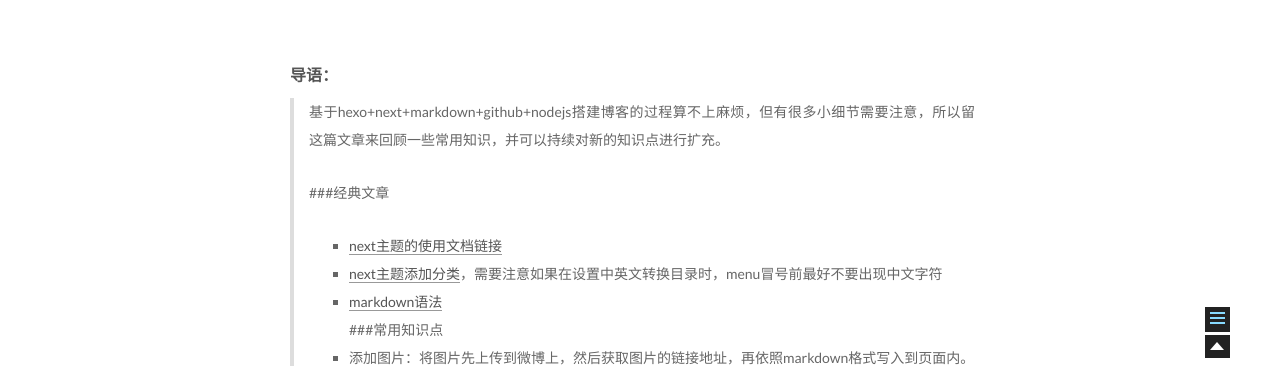
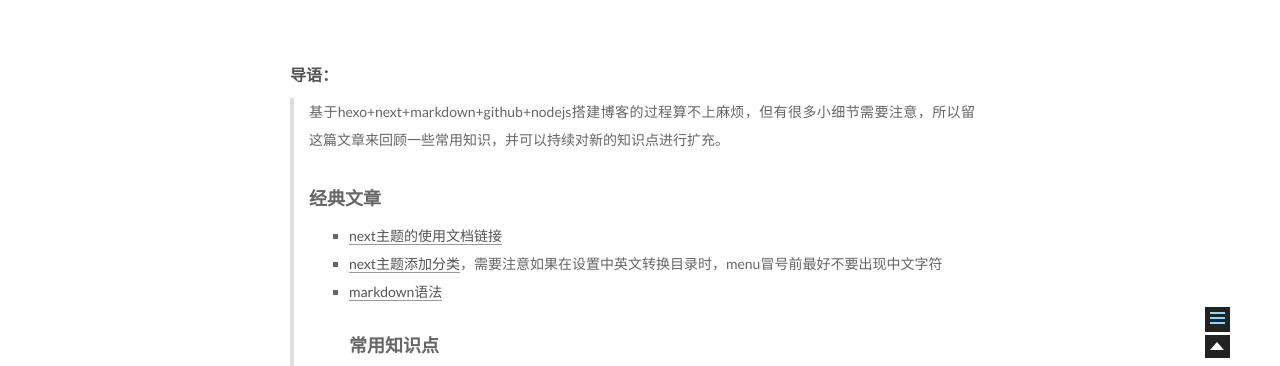
Before and after one commit to jian1621/jian1621.github.io, a plain HTML site: page 2015/12/20/index/index.html in a window 1280 px wide. Shown: the part 423-789 px from the top of the page. Drawn offline with Linux system fonts and the light colour scheme.

Commit message:
Site updated: 2015-12-23 21:10:16

```diff
--- a/2015/12/20/index/index.html
+++ b/2015/12/20/index/index.html
@@ -59,7 +59,7 @@
 <meta property="og:site_name" content="L">
 <meta property="og:description" content="导语：
 基于hexo+next+markdown+github+nodejs搭建博客的过程算不上麻烦，但有很多小细节需要注意，所以留这篇文章来回顾一些常用知识，并可以持续对新的知识点进行扩充。">
-<meta property="og:updated_time" content="2015-12-23T13:06:36.146Z">
+<meta property="og:updated_time" content="2015-12-23T13:09:27.467Z">
 <meta name="twitter:card" content="summary">
 <meta name="twitter:title" content="写博客的一些基础技术文档">
 <meta name="twitter:description" content="导语：
@@ -274,12 +274,12 @@
 
 
         <span itemprop="articleBody"><h4 id="u5BFC_u8BED_uFF1A"><a href="#u5BFC_u8BED_uFF1A" class="headerlink" title="导语："></a>导语：</h4><blockquote>
-<p>基于hexo+next+markdown+github+nodejs搭建博客的过程算不上麻烦，但有很多小细节需要注意，所以留这篇文章来回顾一些常用知识，并可以持续对新的知识点进行扩充。<br><a id="more"></a></p>
-<p>###经典文章</p>
-<ul>
+<p>基于hexo+next+markdown+github+nodejs搭建博客的过程算不上麻烦，但有很多小细节需要注意，所以留这篇文章来回顾一些常用知识，并可以持续对新的知识点进行扩充。</p>
+<a id="more"></a>
+<h3 id="u7ECF_u5178_u6587_u7AE0"><a href="#u7ECF_u5178_u6587_u7AE0" class="headerlink" title="经典文章"></a>经典文章</h3><ul>
 <li><a href="http://theme-next.iissnan.com/" target="_blank" rel="external">next主题的使用文档链接</a></li>
 <li><a href="http://www.zhihu.com/question/33324071/answer/58775540?group_id=654307162210365440#comment-106092511" target="_blank" rel="external">next主题添加分类</a>，需要注意如果在设置中英文转换目录时，menu冒号前最好不要出现中文字符</li>
-<li><a href="http://sspai.com/25137" target="_blank" rel="external">markdown语法</a><br>###常用知识点</li>
+<li><a href="http://sspai.com/25137" target="_blank" rel="external">markdown语法</a><h3 id="u5E38_u7528_u77E5_u8BC6_u70B9"><a href="#u5E38_u7528_u77E5_u8BC6_u70B9" class="headerlink" title="常用知识点"></a>常用知识点</h3></li>
 <li>添加图片：将图片先上传到微博上，然后获取图片的链接地址，再依照markdown格式写入到页面内。</li>
 <li>文章摘要“使用<!--more-->”来进行在首页只显示摘要。</li>
 </ul>
@@ -415,7 +415,7 @@
 
 
 
-              <div class="post-toc-content"><ol class="nav"><li class="nav-item nav-level-4"><a class="nav-link" href="#u5BFC_u8BED_uFF1A"><span class="nav-number">1.</span> <span class="nav-text">导语：</span></a></li></ol></div>
+              <div class="post-toc-content"><ol class="nav"><li class="nav-item nav-level-4"><a class="nav-link" href="#u5BFC_u8BED_uFF1A"><span class="nav-number">1.</span> <span class="nav-text">导语：</span></a></li></ol></li><li class="nav-item nav-level-3"><a class="nav-link" href="#u7ECF_u5178_u6587_u7AE0"><span class="nav-number"></span> <span class="nav-text">经典文章</span></a></li><li class="nav-item nav-level-3"><a class="nav-link" href="#u5E38_u7528_u77E5_u8BC6_u70B9"><span class="nav-number"></span> <span class="nav-text">常用知识点</span></a></div>
 
           </div>
           <div class="post-toc-indicator-bottom post-toc-indicator">
--- a/css/main.css
+++ b/css/main.css
@@ -965,7 +965,7 @@
   width: 4px;
   height: 4px;
   border-radius: 50%;
-  background: #2a30ff;
+  background: #cfff7f;
 }
 .sidebar-nav {
   margin: 0 0 20px;
```
Also changed, not shown: index.html (+1 -1 lines).
